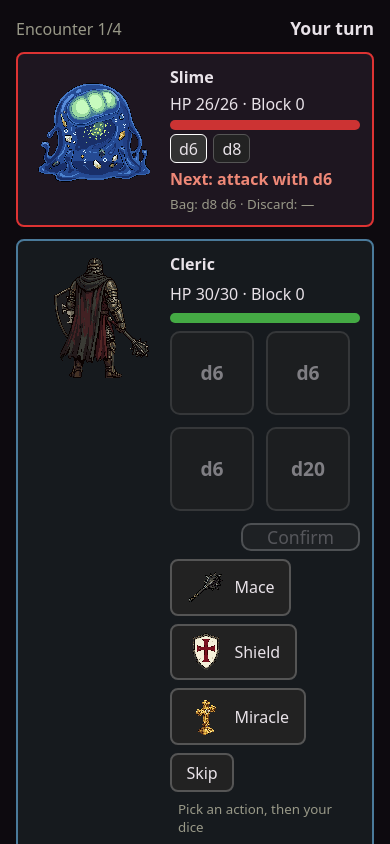
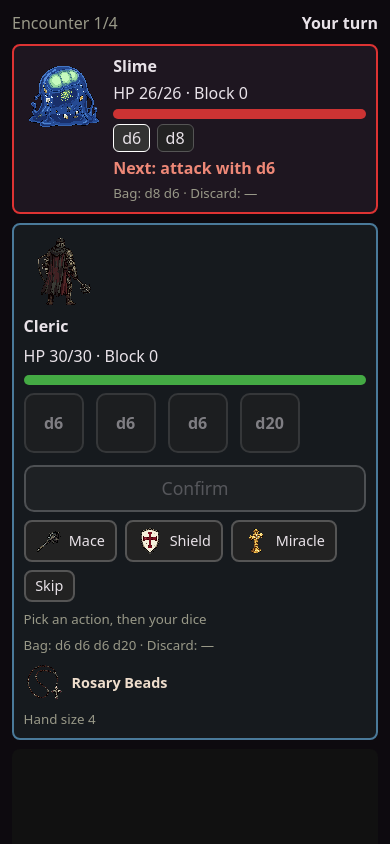
Before and after one commit to Censacrof/dievania, a React (Vite) app in the folder combat-prototype/: page / in a window 390 px wide. Shown: the top 844 px of the page. Built offline with nearby package versions, Linux system fonts and the light colour scheme.

Commit message:
Responsive layout for phones and tap-to-show popovers
Co-Authored-By: Claude Fable 5.1 <noreply@anthropic.com>
Claude-Session: https://claude.ai/code/session_011gebyzkA2NAqTi51ZYvGpW

```diff
--- a/combat-prototype/src/App.css
+++ b/combat-prototype/src/App.css
@@ -81,3 +81,32 @@ button:disabled { cursor: not-allowed; }
 .trinket { cursor: help; justify-self: start; }
 .offer[data-tip]::after { bottom: auto; top: calc(100% + 8px); }
 .rewards [data-tip]:hover::after, .rewards [data-tip]:focus-visible::after { bottom: auto; top: calc(100% + 8px); }
+
+/* Phones */
+@media (max-width: 640px) {
+  main { padding: .75rem; gap: .6rem; }
+  header strong { font-size: 1rem; }
+  .enemy { grid-template-columns: 80px 1fr; column-gap: .6rem; padding: .6rem; }
+  .enemy img { width: 80px; height: 80px; }
+  .player { grid-template-columns: 1fr; padding: .6rem; row-gap: .5rem; }
+  .player > img { width: 72px; height: 72px; }
+  .die { width: 60px; height: 60px; font-size: 1rem; }
+  .confirm { flex: 1 1 100%; margin-left: 0; padding: .6rem; }
+  .action { padding: .3rem .6rem; gap: .35rem; font-size: .9rem; }
+  .action img { width: 28px; height: 28px; }
+  .actions small { flex: 1 1 100%; margin-left: 0; }
+  .log { height: 160px; font-size: .78rem; }
+  .offer { flex: 1 1 100%; }
+  [data-tip]:hover::after, [data-tip]:focus-visible::after, [data-tip]:focus::after { left: 0; transform: none; max-width: min(260px, calc(100vw - 3rem)); }
+}
+
+/* Touch screens have no hover: a tap (focus) shows the popover */
+@media (hover: none) {
+  [data-tip]:focus::after {
+    content: attr(data-tip); position: absolute; left: 50%; bottom: calc(100% + 8px); transform: translateX(-50%);
+    width: max-content; max-width: 240px; padding: .45rem .65rem; border-radius: 6px; background: #000; color: #eee;
+    border: 1px solid #444; font-size: .8rem; font-weight: normal; line-height: 1.3; text-align: left; text-transform: none;
+    white-space: normal; z-index: 10; pointer-events: none;
+  }
+  .rewards [data-tip]:focus::after { bottom: auto; top: calc(100% + 8px); }
+}
```
